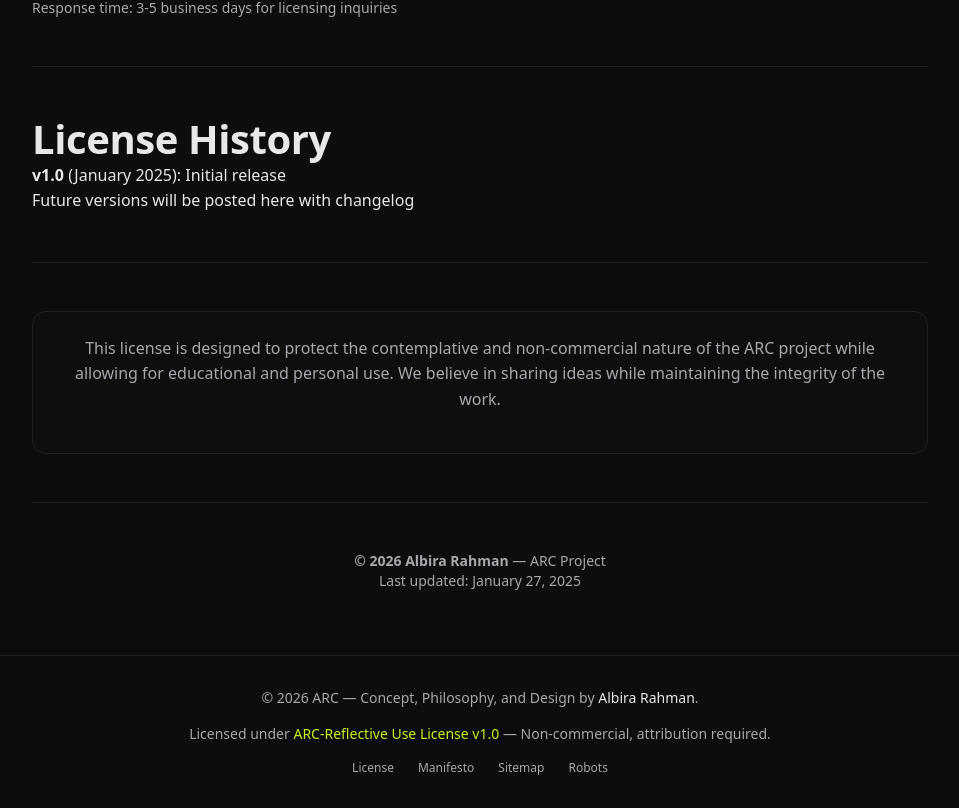
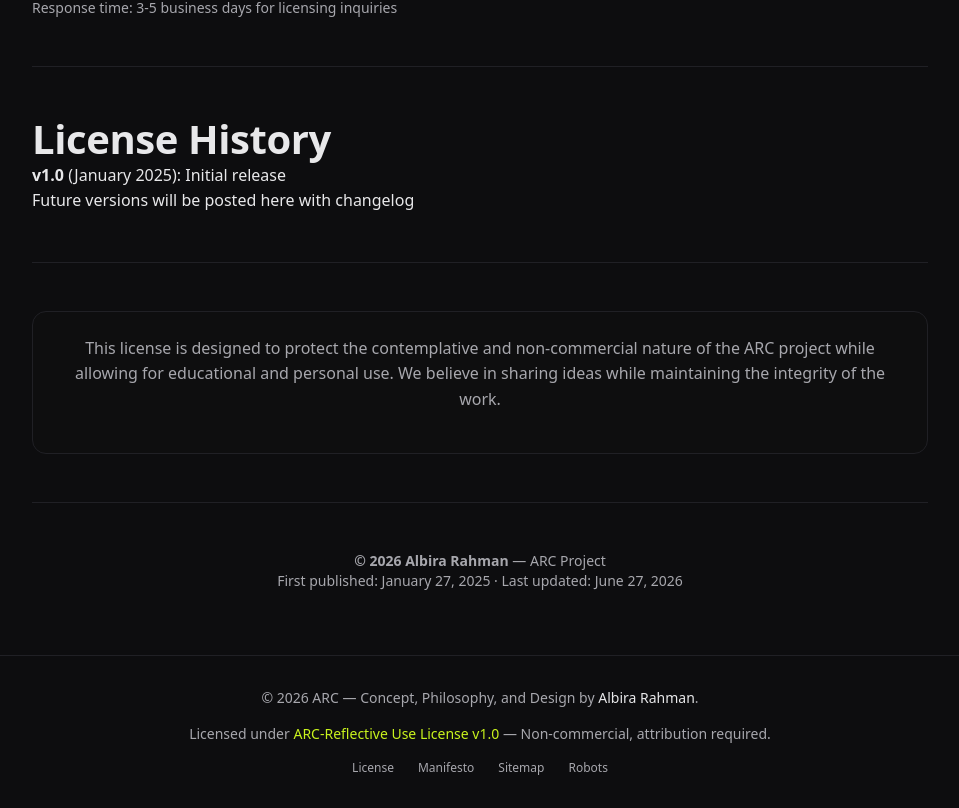
Before and after one commit to Jemson404/arc-landing, a Next.js app: page /license in a window 1280 px wide. Shown: the part 2320-3128 px from the top of the page, without its empty margins (160-1119 px from the left). Built offline with nearby package versions, Linux system fonts and the light colour scheme.

Commit message:
fix: add last updated date to license page

```diff
--- a/src/app/(pages)/license/page.tsx
+++ b/src/app/(pages)/license/page.tsx
@@ -169,7 +169,7 @@ export default function LicensePage() {
 
       <p className="text-sm text-muted-foreground text-center">
         <strong>© 2026 Albira Rahman</strong> — ARC Project<br />
-        Last updated: January 27, 2025
+        First published: January 27, 2025 · Last updated: June 27, 2026
       </p>
     </div>
   )
```
